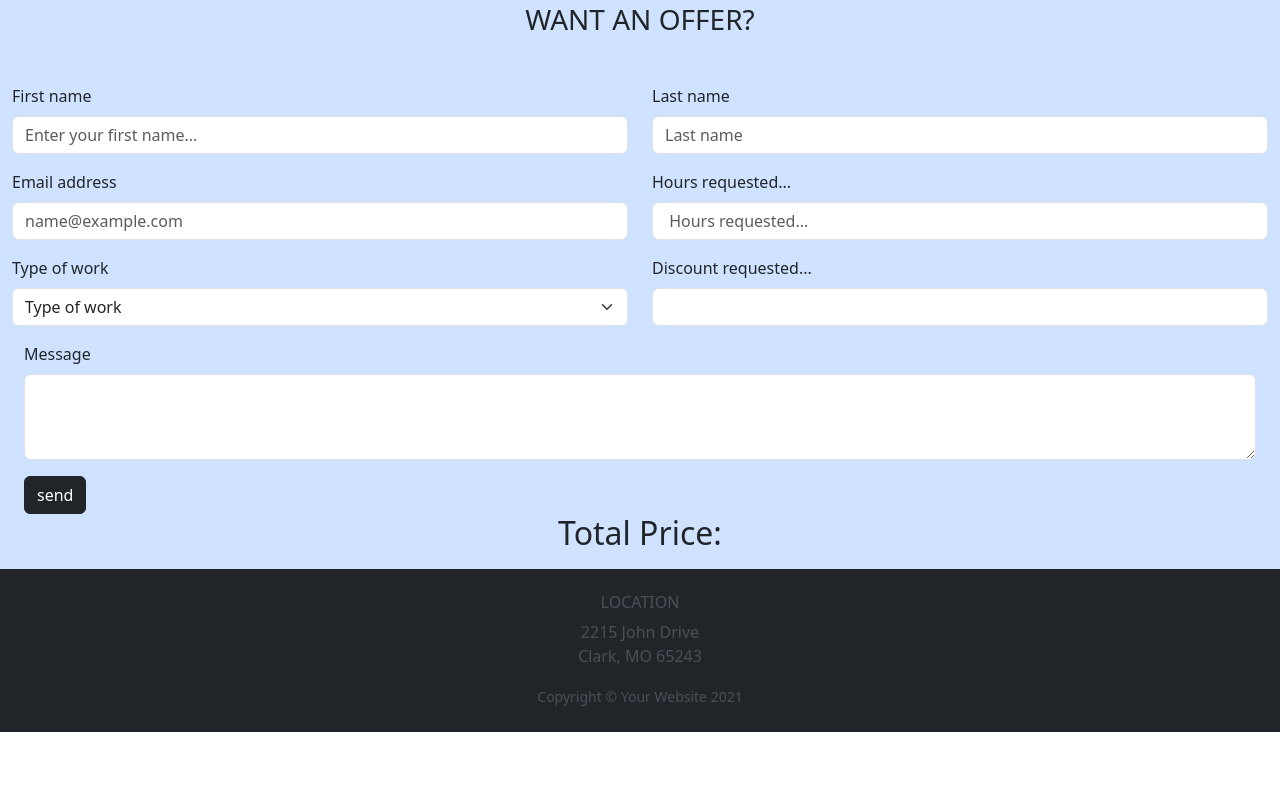
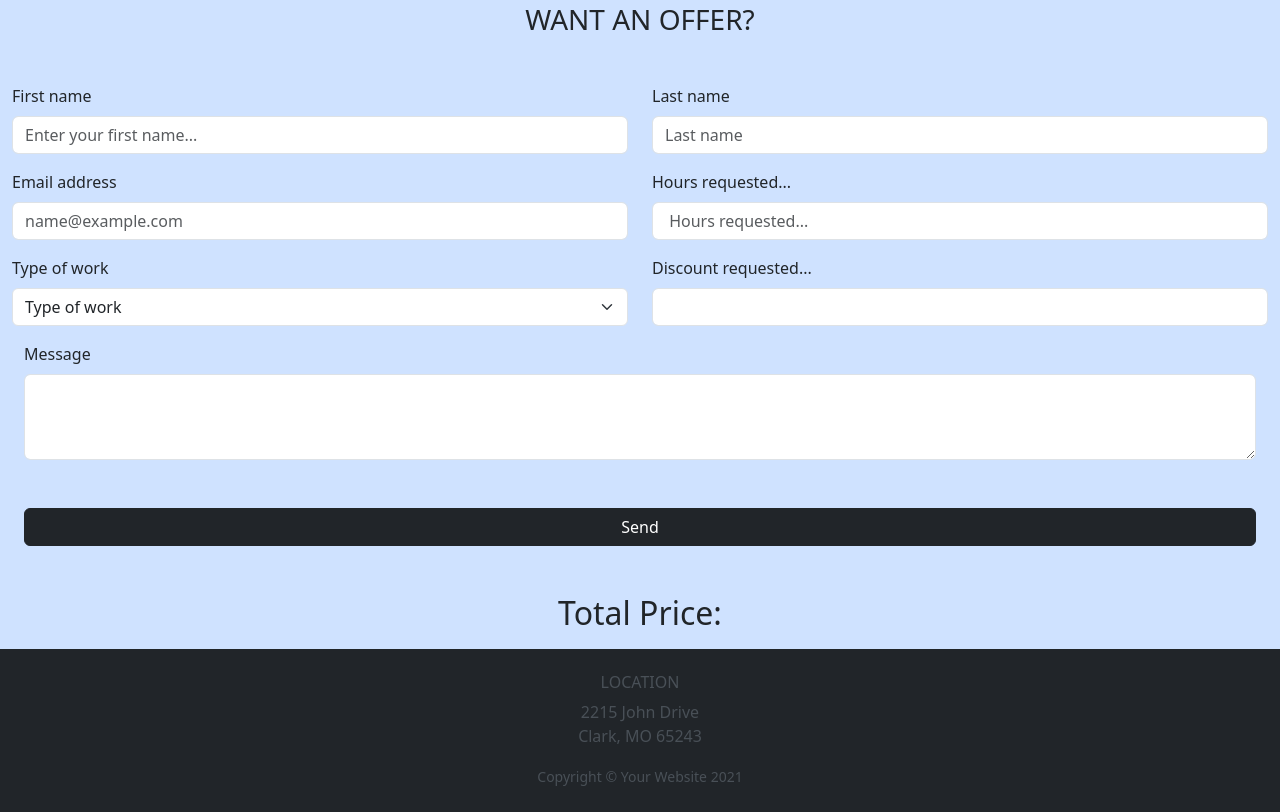
Before and after one commit to LoretaDibenedetto/bootstrap-html-freelancer, a plain HTML site: page index.html in a window 1280 px wide. Shown: the part 1447-2259 px from the top of the page. Before the commit the page ends 2179 px from the top, so only its background shows below. Drawn offline with nearby package versions, Linux system fonts and the light colour scheme.

Commit message:
add button margin

```diff
--- a/index.html
+++ b/index.html
@@ -228,7 +228,11 @@
                                         <textarea class="form-control" id="exampleFormControlTextarea1" rows="3"></textarea>
 
                                     </div>
-                                     <button type="submit" id="button" class="btn btn-dark" >send</button>
+
+                                    <div class="d-grid gap-3 my-5">
+                                     <button type="submit" id="button" class="btn btn-dark" >Send</button>
+                                    </div>
+
                                      <div class="text-center mb-3">
                                     <h2>Total Price:</h3>
                                     <h3 id="finalPrice"></h3>
```
